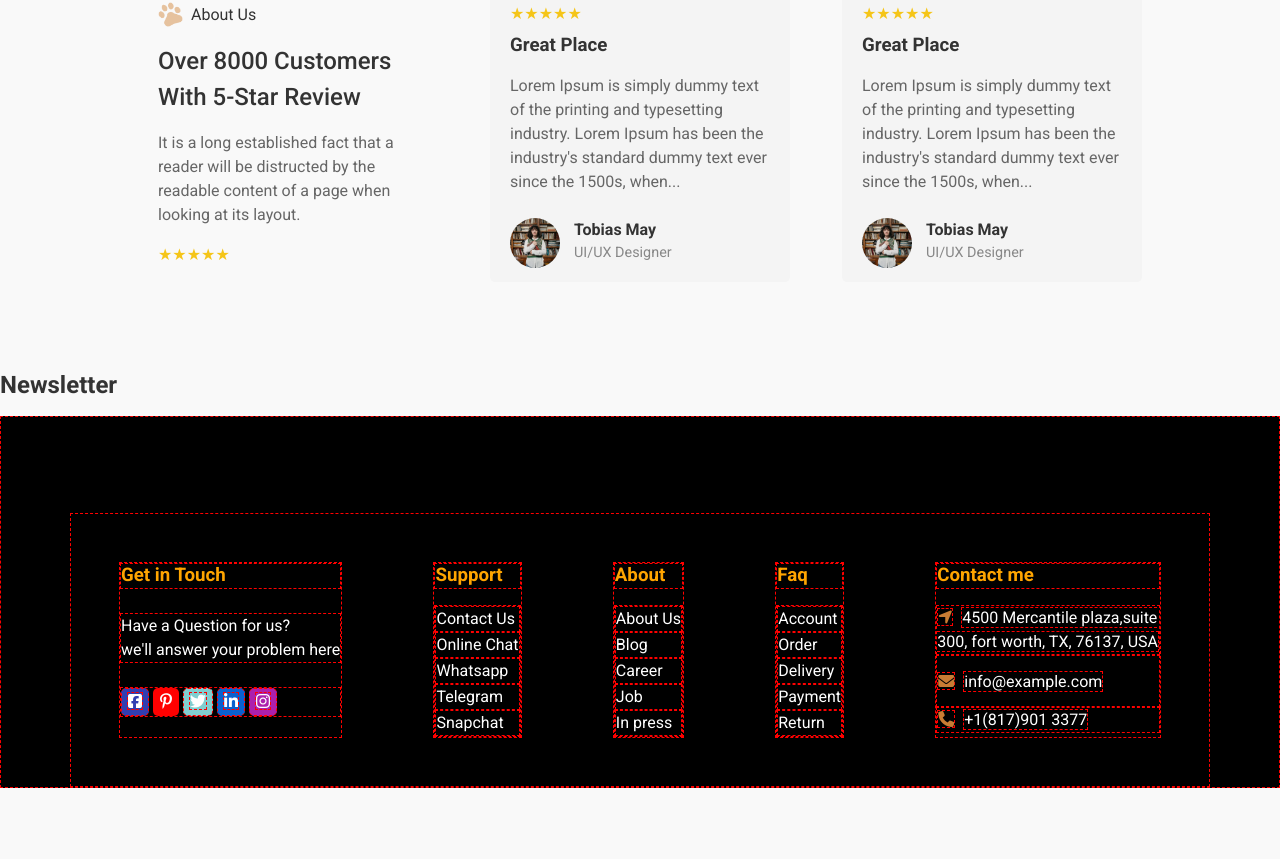
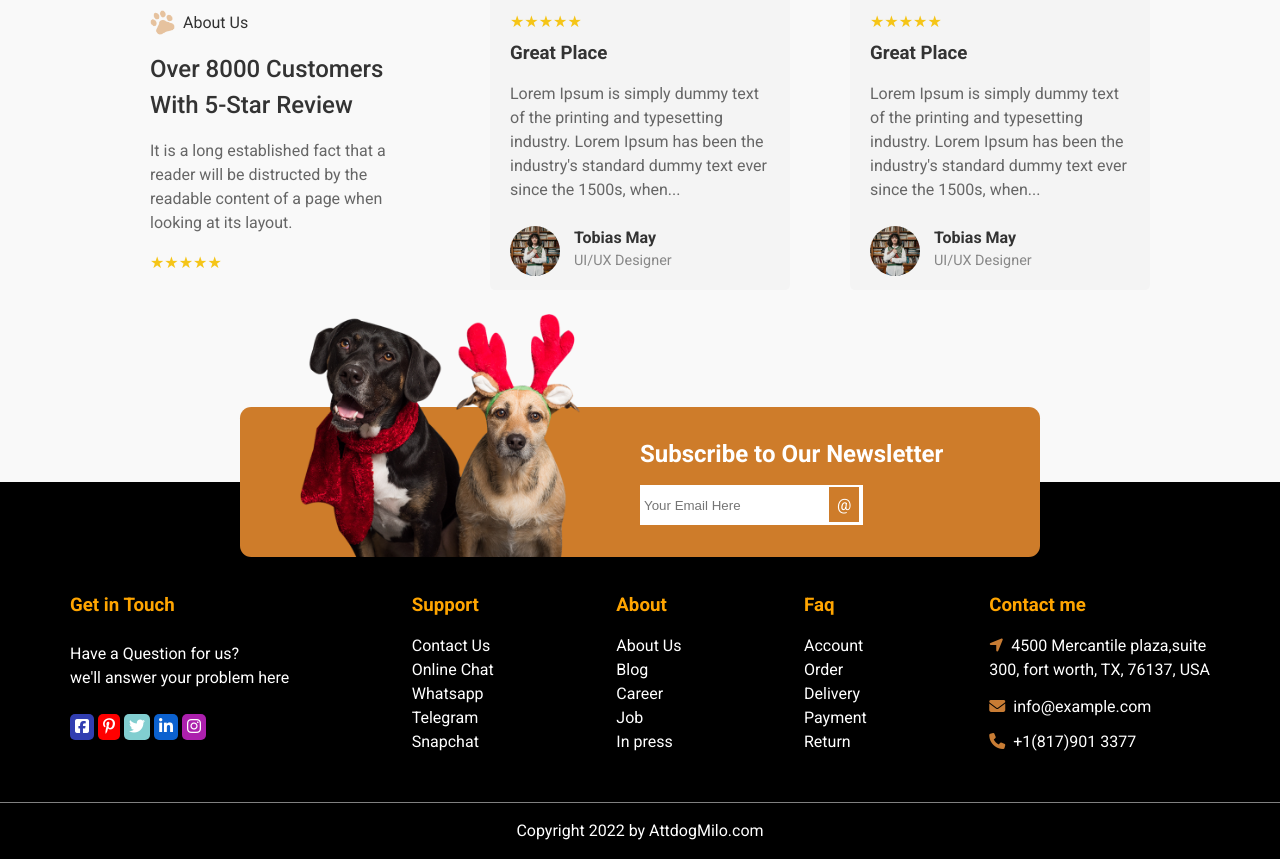
Before and after one commit to B0G0N1/proj-html-vuejs, a Vue app: page / in a window 1280 px wide. Shown: the part 2517-3376 px from the top of the page. Before the commit the page ends 3305 px from the top, so only its background shows below. Built offline with nearby package versions, Linux system fonts and the light colour scheme.

Commit message:
[FEAT] Create Newsletter

```diff
--- a/src/components/AppFooter.vue
+++ b/src/components/AppFooter.vue
@@ -1,18 +1,18 @@
 <script>
-import Newsletter from './Newsletter.vue';
 import MainFooter from './MainFooter.vue';
+import BottomFooter from './BottomFooter.vue';
 
 export default {
     components: {
-        Newsletter,
-        MainFooter
+        MainFooter,
+        BottomFooter
     }
 }
 </script>
 
 <template>
-    <Newsletter/>
     <MainFooter/>
+    <BottomFooter/>
 </template>
 
 <style lang="scss" scoped>
--- a/src/components/AppMain.vue
+++ b/src/components/AppMain.vue
@@ -21,7 +21,7 @@ export default {
     <AboutSection/>
     <ServicesSection/>
     <WhyChooseUsSection/>
-    <TestimonialsSection class="mb-5"/>
+    <TestimonialsSection/>
 </template>
 
 <style lang="scss" scoped>
--- /dev/null
+++ b/src/components/BottomFooter.vue
@@ -0,0 +1,24 @@
+<script>
+export default {
+
+}
+</script>
+
+<template>
+    <div id="BottomFooter">
+        <div class="container text-center py-3">
+            <p>Copyright 2022 by AttdogMilo.com</p>
+        </div>
+    </div>
+</template>
+
+<style lang="scss" scoped>
+    #BottomFooter {
+        background-color: black;
+        border-top: 1px solid gray;
+
+        p {
+            color: white;
+        }
+    }
+</style>
--- a/src/components/MainFooter.vue
+++ b/src/components/MainFooter.vue
@@ -1,4 +1,6 @@
 <script>
+import Newsletter from './Newsletter.vue'
+
 export default {
     data() {
         return {
@@ -24,13 +26,17 @@ export default {
                 { faClass: 'fa-brands fa-instagram', bgColor: '#ac20ad' }
             ]
         }
+    },
+    components: {
+        Newsletter
     }
 }
 </script>
 
 <template>
-    <div id="MainFooter" class="pt-5">
-        <div class="container p-5 d-flex justify-content-between mt-5">
+    <div id="MainFooter">
+        <Newsletter/>
+        <div class="container d-flex justify-content-between py-5">
             <div>
                 <h3>Get in Touch</h3>
                 <p class="my-4">Have a Question for us? <br>we'll answer your problem here</p>
@@ -67,7 +73,9 @@ export default {
 
 <style lang="scss" scoped>
     #MainFooter {
+        position: relative;
         background-color: black;
+        padding-top: 4rem;
 
         h3 {
             color: orange;
@@ -87,8 +95,4 @@ export default {
             }
         }
     }
-
-    * {
-        border: 1px dashed red;
-    }
 </style>
--- a/src/components/Newsletter.vue
+++ b/src/components/Newsletter.vue
@@ -5,11 +5,56 @@ export default {
 </script>
 
 <template>
-    <div>
-        <h2>Newsletter</h2>
+    <div id="Newsletter">
+        <div class="row h-100">
+            <div class="col-6 image-container">
+                <img src="../assets/img/news.png" alt="news">
+            </div>
+            <div class="col-6 d-flex flex-column justify-content-center align-items-start">
+                <h2>Subscribe to Our Newsletter</h2>
+                <form class="py-2 px-1">
+                    <input type="email" placeholder="Your Email Here">
+                    <span class="icon ms-2 p-2">@</span>
+                </form>
+            </div>
+        </div>
     </div>
 </template>
 
 <style lang="scss" scoped>
+    #Newsletter {
+        position: absolute;
+        top: 0%;
+        left: 50%;
+        transform: translate(-50%, -50%);
+        background-color: #ce7c2a;
+        border-radius: 0.7rem;
+        width: 800px;
+        height: 150px;
+        color: white;
 
+        .image-container {
+            position: relative;
+
+            img {
+                position: absolute;
+                bottom: 0;
+                left: 50%;
+                transform: translateX(-50%);
+                width: 70%;
+            }
+        }
+
+        form {
+            background-color: white;
+
+            input {
+                border: none;
+            }
+
+            span {
+                background-color: #ce7c2a;
+            }
+        }
+    }
 </style>
--- a/src/components/TestimonialsSection.vue
+++ b/src/components/TestimonialsSection.vue
@@ -32,8 +32,8 @@ export default {
 
 <template>
     <div id="TestimonialsSection">
-        <div class="container d-flex justify-content-evenly px-3">
-            <div class="temp">
+        <div class="container d-flex justify-content-evenly py-5">
+            <div class="about-us">
                 <div class="d-flex align-items-center gap-2">
                     <img src="../assets/img/dog-icon.png" alt="">
                     <span>About Us</span>
@@ -51,9 +51,9 @@ export default {
     #TestimonialsSection {
         display: flex;
         justify-content: center;
-        padding: 40px 0;
+        padding-bottom: 9rem;
 
-        .temp {
+        .about-us {
             height: 300px;
             width: 300px;
             padding: 20px;
--- a/src/styles/_framework.scss
+++ b/src/styles/_framework.scss
@@ -1,6 +1,6 @@
-// ===========================
-// RESET STYLES
-// ===========================
+/* ===========================
+	RESET STYLES
+=========================== */
 *,
 *::before,
 *::after {
@@ -10,7 +10,7 @@
 }
 
 html {
-	font-size: 16px; // Imposta la dimensione base del font
+    font-size: 16px; /* Imposta la dimensione base del font */
     line-height: 1.5;
     -webkit-font-smoothing: antialiased;
 }
@@ -23,15 +23,10 @@ body {
     font-family: 'Helvetica Neue', Helvetica, Arial, sans-serif;
 }
 
-// ===========================
-// TYPOGRAPHY
-// ===========================
-h1,
-h2,
-h3,
-h4,
-h5,
-h6 {
+/* ===========================
+	TYPOGRAPHY
+=========================== */
+h1, h2, h3, h4, h5, h6 {
     margin-bottom: 1rem;
     font-weight: 600;
     line-height: 1.25;
@@ -50,11 +45,7 @@ em {
     font-style: italic;
 }
 
-// ===========================
-// TYPOGRAPHY UTILITIES
-// ===========================
-
-// Font Size
+/* Typography Utilities */
 .fs-1 { font-size: 4rem !important; }
 .fs-2 { font-size: 3rem !important; }
 .fs-3 { font-size: 2.5rem !important; }
@@ -65,46 +56,38 @@ em {
 .fs-8 { font-size: 0.875rem !important; }
 .fs-9 { font-size: 0.75rem !important; }
 
-// Font Weight
 .fw-light { font-weight: 300 !important; }
 .fw-normal { font-weight: 400 !important; }
 .fw-medium { font-weight: 500 !important; }
 .fw-bold { font-weight: 700 !important; }
 .fw-black { font-weight: 900 !important; }
 
-// Font Style
 .font-italic { font-style: italic !important; }
 .font-normal { font-style: normal !important; }
 
-// Text Transform
 .text-uppercase { text-transform: uppercase !important; }
 .text-lowercase { text-transform: lowercase !important; }
 .text-capitalize { text-transform: capitalize !important; }
 .text-normal-case { text-transform: none !important; }
 
-// Text Decoration
 .text-decoration-underline { text-decoration: underline !important; }
 .text-decoration-line-through { text-decoration: line-through !important; }
 .text-decoration-none { text-decoration: none !important; }
 
-// Line Height
 .lh-1 { line-height: 1 !important; }
 .lh-sm { line-height: 1.25 !important; }
 .lh-base { line-height: 1.5 !important; }
 .lh-lg { line-height: 1.75 !important; }
 .lh-xl { line-height: 2 !important; }
 
-// Letter Spacing
 .ls-tight { letter-spacing: -0.05em !important; }
 .ls-normal { letter-spacing: 0 !important; }
 .ls-wide { letter-spacing: 0.1em !important; }
 
-// Font Family
 .font-sans { font-family: 'Helvetica Neue', Helvetica, Arial, sans-serif !important; }
 .font-serif { font-family: 'Georgia', Times, 'Times New Roman', serif !important; }
 .font-monospace { font-family: 'Courier New', Courier, monospace !important; }
 
-// Text Color
 .text-primary { color: #007bff !important; }
 .text-secondary { color: #6c757d !important; }
 .text-success { color: #28a745 !important; }
@@ -119,44 +102,49 @@ em {
 .text-body { color: #212529 !important; }
 .text-inherit { color: inherit !important; }
 
-// Text Alignment
 .text-start { text-align: left !important; }
 .text-center { text-align: center !important; }
 .text-end { text-align: right !important; }
 .text-justify { text-align: justify !important; }
 
-// Text Wrap
 .text-wrap { white-space: normal !important; }
 .text-nowrap { white-space: nowrap !important; }
 
-// Text Overflow
 .text-truncate {
     overflow: hidden !important;
     text-overflow: ellipsis !important;
     white-space: nowrap !important;
 }
 
-// ===========================
-// LAYOUT UTILITIES
-// ===========================
+/* ===========================
+	LAYOUT UTILITIES
+=========================== */
 .container {
     width: 100%;
     margin-right: auto;
     margin-left: auto;
+}
 
 @media (min-width: 576px) {
+    .container {
         max-width: 540px;
+    }
 }
 
 @media (min-width: 768px) {
+    .container {
         max-width: 720px;
+    }
 }
 
 @media (min-width: 992px) {
+    .container {
         max-width: 960px;
+    }
 }
 
 @media (min-width: 1200px) {
+    .container {
         max-width: 1140px;
     }
 }
@@ -277,9 +265,9 @@ em {
     margin-left: calc((100% / 12) * 11);
 }
 
-// ===========================
-// FLEXBOX UTILITIES
-// ===========================
+/* ===========================
+	FLEXBOX UTILITIES
+=========================== */
 .d-flex {
     display: flex !important;
 }
@@ -290,7 +278,6 @@ em {
     align-items: center !important;
 }
 
-// Flex Direction Utilities
 .flex-row {
     flex-direction: row !important;
 }
@@ -307,7 +294,6 @@ em {
     flex-direction: column-reverse !important;
 }
 
-// Flex Wrap Utilities
 .flex-wrap {
     flex-wrap: wrap !important;
 }
@@ -320,7 +306,6 @@ em {
     flex-wrap: wrap-reverse !important;
 }
 
-// Justify Content Utilities
 .justify-content-start {
     justify-content: flex-start !important;
 }
@@ -345,7 +330,6 @@ em {
     justify-content: space-evenly !important;
 }
 
-// Align Items Utilities
 .align-items-start {
     align-items: flex-start !important;
 }
@@ -358,7 +342,6 @@ em {
     align-items: flex-end !important;
 }
 
-// Align Content Utilities
 .align-content-start {
     align-content: flex-start !important;
 }
@@ -383,10 +366,9 @@ em {
     align-content: stretch !important;
 }
 
-// ===========================
-// GAP UTILITIES
-// ===========================
-
+/* ===========================
+	GAP UTILITIES
+=========================== */
 .gap-0 {
     gap: 0 !important;
 }
@@ -411,11 +393,9 @@ em {
     gap: 3rem !important;
 }
 
-// ===========================
-// SPACING UTILITIES
-// ===========================
-
-// Margin
+/* ===========================
+	SPACING UTILITIES
+=========================== */
 .m-0 { margin: 0 !important; }
 .m-1 { margin: 0.25rem !important; }
 .m-2 { margin: 0.5rem !important; }
@@ -423,7 +403,6 @@ em {
 .m-4 { margin: 1.5rem !important; }
 .m-5 { margin: 3rem !important; }
 
-// Margin top
 .mt-0 { margin-top: 0 !important; }
 .mt-1 { margin-top: 0.25rem !important; }
 .mt-2 { margin-top: 0.5rem !important; }
@@ -431,7 +410,6 @@ em {
 .mt-4 { margin-top: 1.5rem !important; }
 .mt-5 { margin-top: 3rem !important; }
 
-// Margin bottom
 .mb-0 { margin-bottom: 0 !important; }
 .mb-1 { margin-bottom: 0.25rem !important; }
 .mb-2 { margin-bottom: 0.5rem !important; }
@@ -439,7 +417,6 @@ em {
 .mb-4 { margin-bottom: 1.5rem !important; }
 .mb-5 { margin-bottom: 3rem !important; }
 
-// Margin left
 .ms-0 { margin-left: 0 !important; }
 .ms-1 { margin-left: 0.25rem !important; }
 .ms-2 { margin-left: 0.5rem !important; }
@@ -447,7 +424,6 @@ em {
 .ms-4 { margin-left: 1.5rem !important; }
 .ms-5 { margin-left: 3rem !important; }
 
-// Margin right
 .me-0 { margin-right: 0 !important; }
 .me-1 { margin-right: 0.25rem !important; }
 .me-2 { margin-right: 0.5rem !important; }
@@ -455,7 +431,6 @@ em {
 .me-4 { margin-right: 1.5rem !important; }
 .me-5 { margin-right: 3rem !important; }
 
-// Margin X (left + right)
 .mx-0 { margin-left: 0 !important; margin-right: 0 !important; }
 .mx-1 { margin-left: 0.25rem !important; margin-right: 0.25rem !important; }
 .mx-2 { margin-left: 0.5rem !important; margin-right: 0.5rem !important; }
@@ -463,7 +438,6 @@ em {
 .mx-4 { margin-left: 1.5rem !important; margin-right: 1.5rem !important; }
 .mx-5 { margin-left: 3rem !important; margin-right: 3rem !important; }
 
-// Margin Y (top + bottom)
 .my-0 { margin-top: 0 !important; margin-bottom: 0 !important; }
 .my-1 { margin-top: 0.25rem !important; margin-bottom: 0.25rem !important; }
 .my-2 { margin-top: 0.5rem !important; margin-bottom: 0.5rem !important; }
@@ -471,7 +445,6 @@ em {
 .my-4 { margin-top: 1.5rem !important; margin-bottom: 1.5rem !important; }
 .my-5 { margin-top: 3rem !important; margin-bottom: 3rem !important; }
 
-// Padding
 .p-0 { padding: 0 !important; }
 .p-1 { padding: 0.25rem !important; }
 .p-2 { padding: 0.5rem !important; }
@@ -479,7 +452,6 @@ em {
 .p-4 { padding: 1.5rem !important; }
 .p-5 { padding: 3rem !important; }
 
-// Padding top
 .pt-0 { padding-top: 0 !important; }
 .pt-1 { padding-top: 0.25rem !important; }
 .pt-2 { padding-top: 0.5rem !important; }
@@ -487,7 +459,6 @@ em {
 .pt-4 { padding-top: 1.5rem !important; }
 .pt-5 { padding-top: 3rem !important; }
 
-// Padding bottom
 .pb-0 { padding-bottom: 0 !important; }
 .pb-1 { padding-bottom: 0.25rem !important; }
 .pb-2 { padding-bottom: 0.5rem !important; }
@@ -495,7 +466,6 @@ em {
 .pb-4 { padding-bottom: 1.5rem !important; }
 .pb-5 { padding-bottom: 3rem !important; }
 
-// Padding left
 .ps-0 { padding-left: 0 !important; }
 .ps-1 { padding-left: 0.25rem !important; }
 .ps-2 { padding-left: 0.5rem !important; }
@@ -503,7 +473,6 @@ em {
 .ps-4 { padding-left: 1.5rem !important; }
 .ps-5 { padding-left: 3rem !important; }
 
-// Padding right
 .pe-0 { padding-right: 0 !important; }
 .pe-1 { padding-right: 0.25rem !important; }
 .pe-2 { padding-right: 0.5rem !important; }
@@ -511,7 +480,6 @@ em {
 .pe-4 { padding-right: 1.5rem !important; }
 .pe-5 { padding-right: 3rem !important; }
 
-// Padding X (left + right)
 .px-0 { padding-left: 0 !important; padding-right: 0 !important; }
 .px-1 { padding-left: 0.25rem !important; padding-right: 0.25rem !important; }
 .px-2 { padding-left: 0.5rem !important; padding-right: 0.5rem !important; }
@@ -519,7 +487,6 @@ em {
 .px-4 { padding-left: 1.5rem !important; padding-right: 1.5rem !important; }
 .px-5 { padding-left: 3rem !important; padding-right: 3rem !important; }
 
-// Padding Y (top + bottom)
 .py-0 { padding-top: 0 !important; padding-bottom: 0 !important; }
 .py-1 { padding-top: 0.25rem !important; padding-bottom: 0.25rem !important; }
 .py-2 { padding-top: 0.5rem !important; padding-bottom: 0.5rem !important; }
@@ -527,10 +494,9 @@ em {
 .py-4 { padding-top: 1.5rem !important; padding-bottom: 1.5rem !important; }
 .py-5 { padding-top: 3rem !important; padding-bottom: 3rem !important; }
 
-// ===========================
-// DISPLAY UTILITIES
-// ===========================
-
+/* ===========================
+	DISPLAY UTILITIES
+=========================== */
 .d-none {
     display: none !important;
 }
@@ -547,13 +513,36 @@ em {
     display: inline-block !important;
 }
 
-
-// ===========================
-// LIST UTILITIES
-// ===========================
-
+/* ===========================
+	LIST UTILITIES
+=========================== */
 .list-unstyled {
     list-style-type: none;
     padding-left: 0;
     margin-left: 0;
 }
+
+/* ===========================
+	WIDTH AND HEIGHT UTILITIES
+=========================== */
+.w-25 { width: 25% !important; }
+.w-50 { width: 50% !important; }
+.w-75 { width: 75% !important; }
+.w-100 { width: 100% !important; }
+.w-auto { width: auto !important; }
+
+.h-25 { height: 25% !important; }
+.h-50 { height: 50% !important; }
+.h-75 { height: 75% !important; }
+.h-100 { height: 100% !important; }
+.h-auto { height: auto !important; }
+
+/* ===========================
+	BORDER RADIUS UTILITIES
+=========================== */
+.rounded { border-radius: 0.25rem !important; }
+.rounded-sm { border-radius: 0.2rem !important; }
+.rounded-lg { border-radius: 0.3rem !important; }
+.rounded-circle { border-radius: 50% !important; }
+.rounded-pill { border-radius: 50rem !important; }
+.rounded-0 { border-radius: 0 !important; }
```
Also changed, not shown: 1 other file (tests, documents, lock files or other folders). Lines whose indentation alone changed are shown as unchanged.
